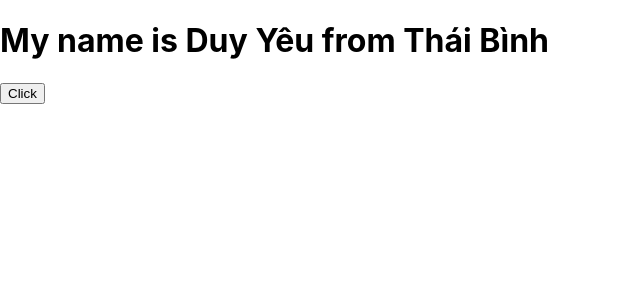
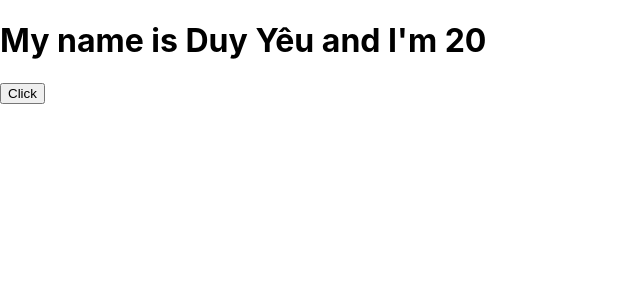
Before and after one commit to DuyCR7/LearnReactjs, a React (Create React App) app: page / in a window 1280 px wide. Shown: the top 300 px of the page, without its empty margins (0-640 px from the left). Built offline with nearby package versions, Linux system fonts and the light colour scheme.

Commit message:
Update state

```diff
--- a/src/components/MyComponent.js
+++ b/src/components/MyComponent.js
@@ -11,14 +11,19 @@ class MyComponent extends React.Component {
     handleClick(event){
         // console.log('>> Clicked');
         console.log(event);
+
+        this.setState({
+            name: 'Duy dz',
+            age: Math.floor((Math.random() * 100) + 1)
+        });
     }
 
     // JSX
     render() {
         return (
             <div>
-                <h1>My name is {this.state.name} from {this.state.address}</h1>
-                <button onClick={this.handleClick}>Click</button>
+                <h1>My name is {this.state.name} and I'm {this.state.age}</h1>
+                <button onClick={(event) => { this.handleClick(event) }}>Click</button>
             </div>
         );
     }
```
